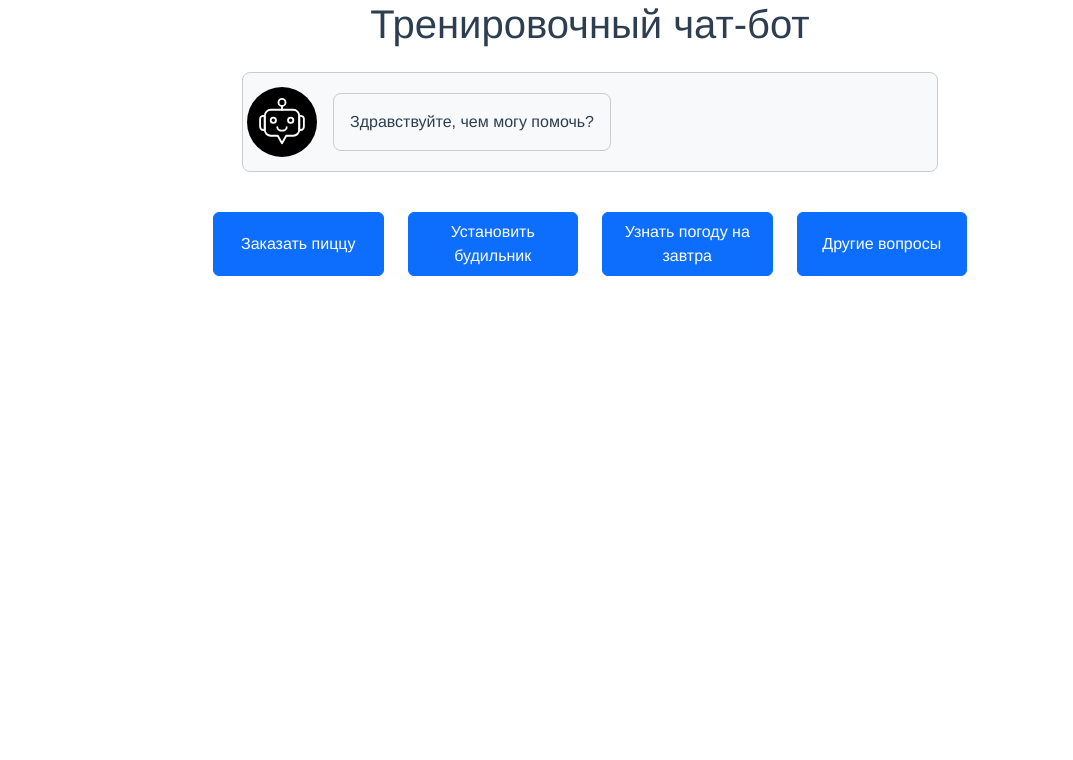
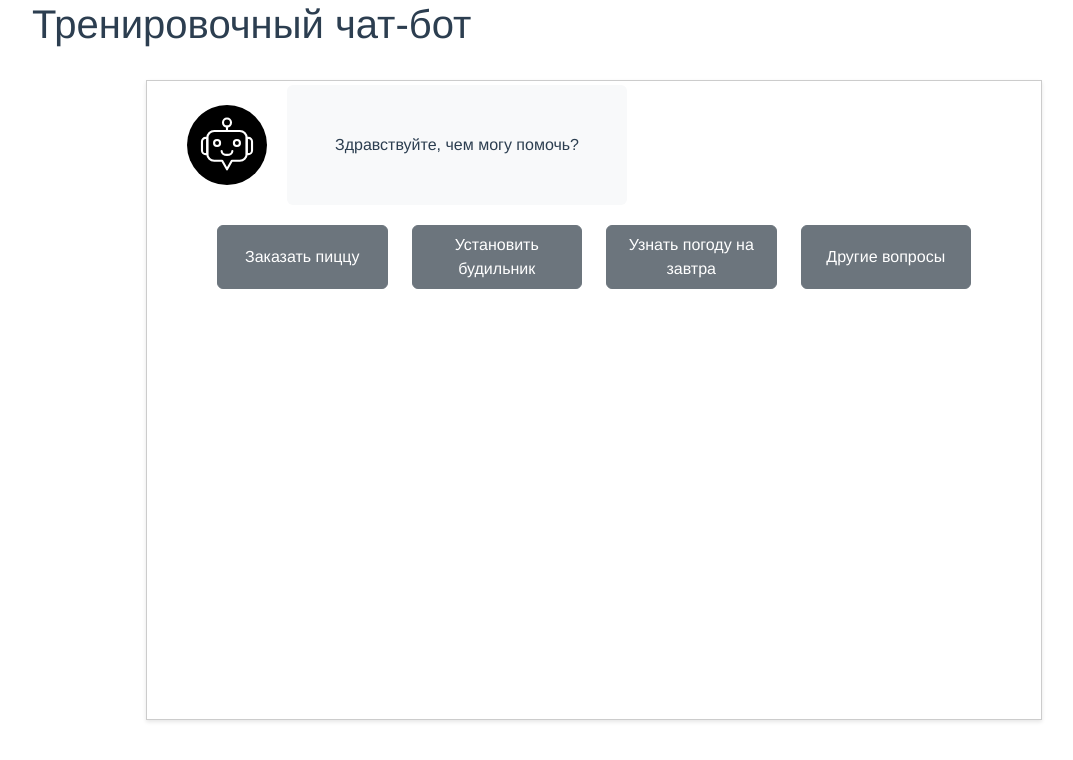
Before and after one commit to Zhostt/Chatbot-Vue, a Vue app: page / in a window 1280 px wide. Shown: the top 760 px of the page, without its empty margins (50-1123 px from the left). Built offline with nearby package versions, Linux system fonts and the light colour scheme.

Commit message:
another styles change

```diff
--- a/src/App.vue
+++ b/src/App.vue
@@ -1,10 +1,12 @@
 <template>
   <div class="container">
+  <div class="row">
     <h1>Тренировочный чат-бот</h1>
-    <div class="card-body">
-      <MessageList />
-      <QuestionSelector />
+    <div class="chat-window mx-1 col-10">
+      <MessageList/>
+      <QuestionSelector/>
     </div>
+  </div>
   </div>
 
 
@@ -26,7 +28,20 @@ export default {
   font-family: Avenir, Helvetica, Arial, sans-serif;
   -webkit-font-smoothing: antialiased;
   -moz-osx-font-smoothing: grayscale;
-  text-align: center;
   color: #2c3e50;
 }
+
+
+.chat-window {
+  border: 1px solid #ccc;
+  box-shadow: 0 2px 4px rgba(0, 0, 0, 0.1);
+  position: absolute;
+    top: 50%;
+    left: 50%;
+    transform: translate(-50%, -50%);
+  overflow-y: scroll;
+  width: 70%;
+  min-height: 80%;
+  max-height: 80%;
+}
 </style>
--- a/src/components/MessageList.vue
+++ b/src/components/MessageList.vue
@@ -1,22 +1,19 @@
 <template>
   <div class="container">
-    <div class="message-window">
-      <div class="d-flex flex-row justify-content-start mb-4">
-        <div class="col-md-8 offset-md-2">
+    <div class="message-window row justify-content-center" ref="messageContainer">
           <div
-            :class="['message','bg-light', 'p-1', message.author]"
+            :class="['message', 'mb-3', 'p-6', message.author]"
             v-for="message in this.$store.state.messages"
             v-bind:key="message.id"
           >
-            <img class="avatar mr-3"
+            <img class="avatar mx-3 "
               :src="this.$store.state.images[message.author].src"
               :alt="this.$store.state.images[message.author].alt">
-            <div class="message message-body">{{ message.text }}</div>
-        </div>
+            <div class="message message-body">
+              <p class="m-1 p-5 bg-light rounded">{{ message.text }}</p></div>
+            </div>
       </div>
     </div>
-  </div>
-  </div>
 </template>
 
 <script>
@@ -25,20 +22,18 @@
   export default {
 
     }
+
 </script>
 
 <style lang="scss" scoped>
   .message {
     display: flex;
     align-items: center;
-    padding: 1rem;
-    margin: 1rem;
-    border: 0.1em solid #ccc;
-    border-radius: 0.5rem;
   }
+
   .avatar {
-    width: 30%;
-    max-width: 70px;
+    width: 20%;
+    max-width: 5em;
     height: auto;
   }
 
--- a/src/components/QuestionSelector.vue
+++ b/src/components/QuestionSelector.vue
@@ -3,11 +3,11 @@
         <div class="user-questions">
             <div class="row justify-content-center">
                 <div
-                    class="question col-lg-3 col-md-4 col-sm-6 col-6"
+                    class="question col-lg-3 col-md-6 col-sm-6 col-12 "
                     v-for="question in this.$store.state.possibleQuestions"
                     v-bind:key="question.id"
                 >
-                    <button class="question btn btn-primary question-button" @click="handleQuestion(question)">{{ question.text }}</button>
+                    <button class="question btn btn-secondary question-button" @click="handleQuestion(question)">{{ question.text }}</button>
                 </div>
             </div>
         </div>
@@ -30,7 +30,6 @@
 
                     setTimeout((() => this.addUserMessage(newMessage)),200)
                     setTimeout((() => this.addBotMessage(newMessage)),500)
-
             },
 
 
@@ -43,8 +42,8 @@
                 const botAnswer = this.$store.getters.getPossibleAnswers
                                 .find(answer => answer.id === questionId)
                 this.$store.commit('addMessage', botAnswer)
-            }
-        }
+            },
+            },
   }
 
 </script>
@@ -54,15 +53,12 @@
         display: flex;
         justify-content: center;
         align-items: center;
-        position: absolute;
-        left: 0;
-        right: 0;
-        padding: 0% 10%;
-
+        margin-bottom: 1em;
     }
     .question-button {
         width: 100%;
         margin-bottom: 10px;
         min-height: 4rem;
+        margin-bottom: 3px;
      }
 </style>
```
